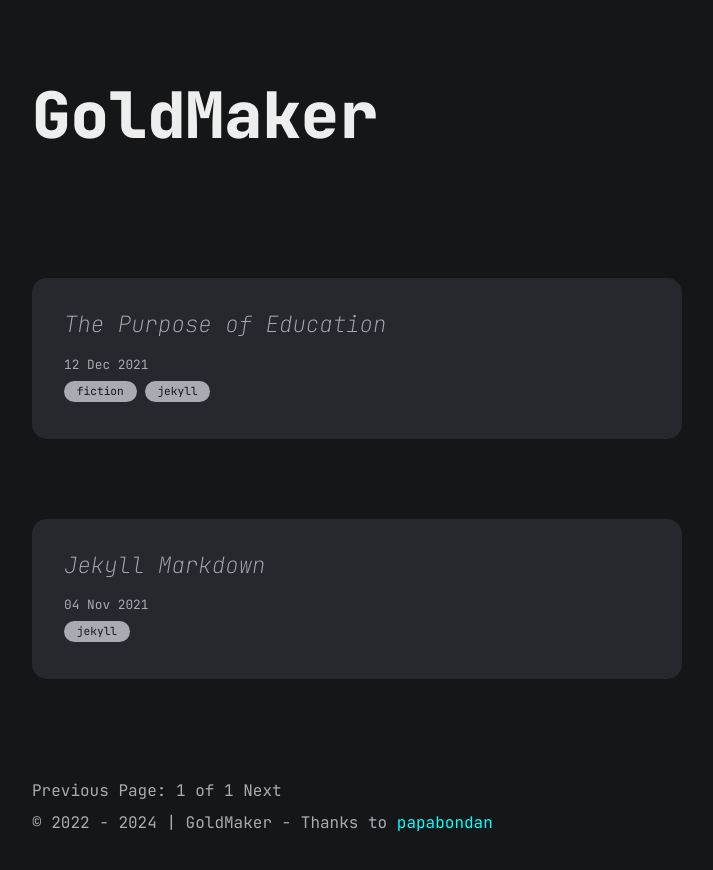
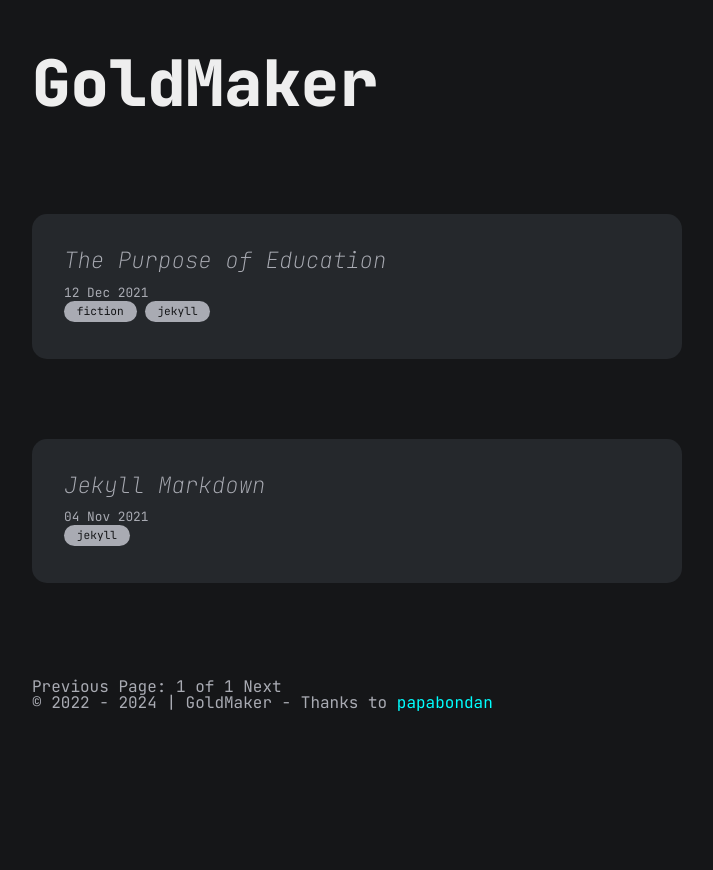
Before and after one commit to angganesia/angganesia.github.io, a Jekyll site: the page built from index.html, in a window 1280 px wide. Shown: the top 870 px of the page, without its empty margins (283-996 px from the left). Built offline with Jekyll 4.4.1, drawn with Linux system fonts in a browser that asks for light colours; the list of posts is cut into pages by our own code; comment, search, counter and statistics services are not loaded.

Commit message:
update main.css

```diff
--- a/assets/css/main.css
+++ b/assets/css/main.css
@@ -27,11 +27,11 @@
   color: var(--white-2);
   background-color: var(--gray-6);
   font-family: "JetBrains Mono", monospace;
-  line-height: 2rem;
+  line-height: 1rem;
   background-color: var(--gray-5);
 }
 header {
-  padding: 2rem 0 4rem 0;
+  padding: 2rem 0 2rem 0;
 }
 header .site-title {
   font-size: 4rem;
@@ -42,7 +42,7 @@
 main {
   margin: 0 auto;
   max-width: 650px;
-  padding: 3rem 0;
+  padding: 1rem 0;
 }
 
 /* header */
```
